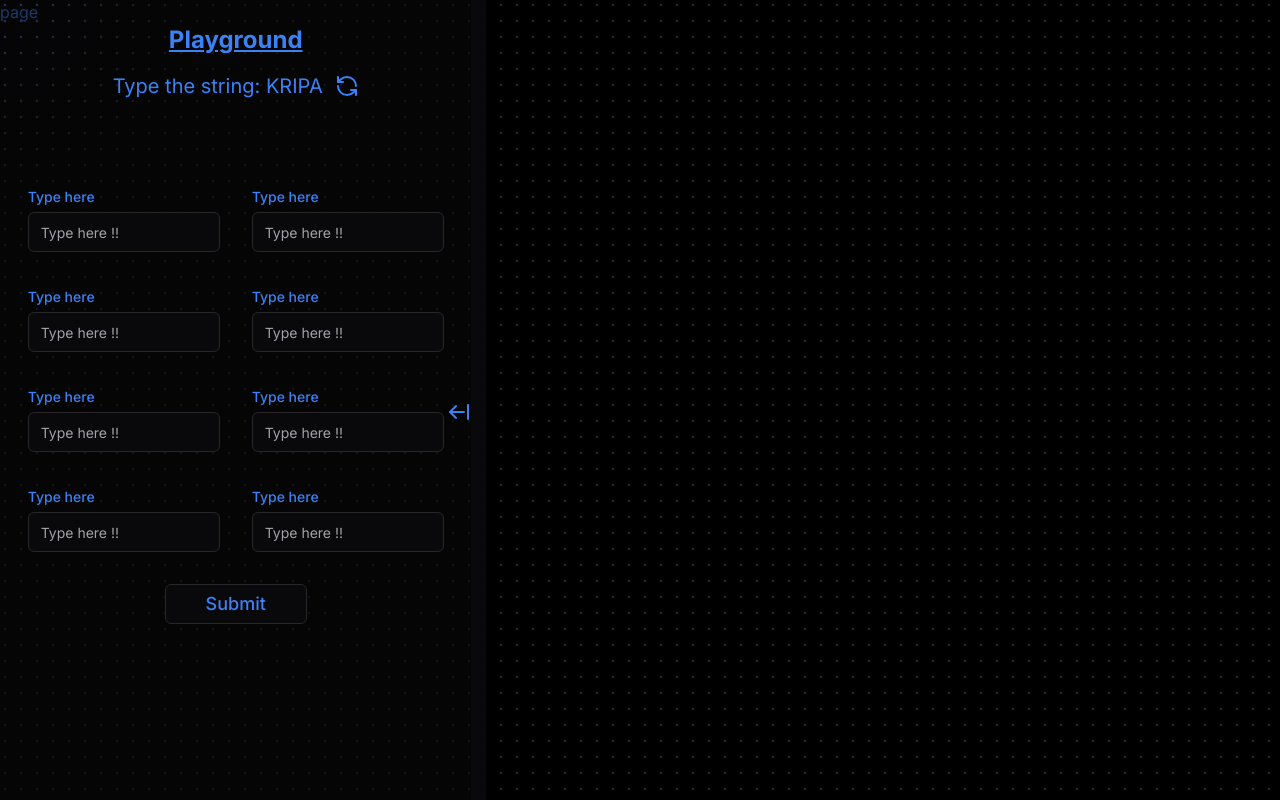
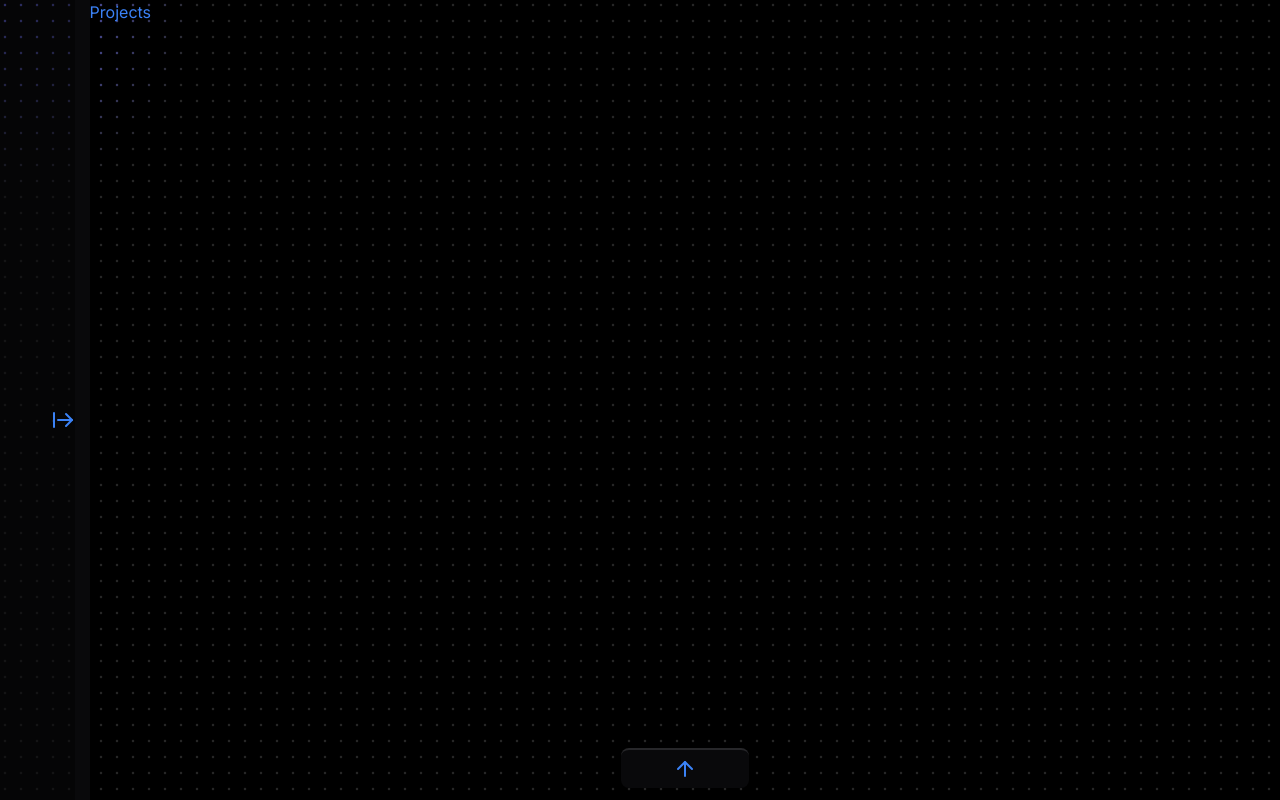
Before and after one commit to 07kundan/next-portfolio, a Next.js app: page /projects in a window 1280 px wide. Built offline with nearby package versions, Linux system fonts and the light colour scheme.

Commit message:
worked on funtionality, and fixed layout issue

```diff
--- a/src/app/(app)/profile/page.tsx
+++ b/src/app/(app)/profile/page.tsx
@@ -31,7 +31,8 @@ function page() {
 
   return (
     <div className=" py-8">
-      <FocusCards cards={cards} />
+      {/* <FocusCards cards={cards} /> */}
+      Profile
     </div>
   );
 }
--- a/src/app/(app)/projects/page.tsx
+++ b/src/app/(app)/projects/page.tsx
@@ -6,7 +6,7 @@ import { motion } from "framer-motion";
 function Page() {
   const dragableArea = useRef(null);
 
-  return <div className="">page</div>;
+  return <div className="">Projects</div>;
 }
 
 export default Page;
--- a/src/app/(app)/skills/page.tsx
+++ b/src/app/(app)/skills/page.tsx
@@ -40,7 +40,7 @@ import React, { useEffect, useState } from "react";
 // }
 
 function page() {
-  return <div>page</div>;
+  return <div>Skills</div>;
 }
 
 export default page;
--- a/src/app/layout.tsx
+++ b/src/app/layout.tsx
@@ -4,6 +4,7 @@ import "./globals.css";
 import { HeroHighlightComponent } from "@/components/hero-highlight/HeroHighlightComponent";
 import PlayGroundComponent from "@/components/playground/PlayGroundComponent";
 import App from "@/components/app";
+import ChildrenComponent from "@/components/child-component/ChildrenComponent";
 
 const inter = Inter({ subsets: ["latin"] });
 
@@ -21,7 +22,7 @@ export default function RootLayout({
             <div className="">
               <PlayGroundComponent className="fixed top-0 left-0  bg-zinc-950/60 border-r-[1.2vw] border-zinc-950" />
             </div>
-            <div className="">{children}</div>
+            <ChildrenComponent>{children}</ChildrenComponent>
           </App>
         </div>
 
--- a/src/app/page.tsx
+++ b/src/app/page.tsx
@@ -1,25 +1,8 @@
 "use client";
 import DragPlate from "@/components/drag-plate/DragPlate";
-import { RootState } from "@/lib/store";
-import { cn } from "@/lib/utils";
-import { useSelector } from "react-redux";
 
 export default function Home({ className }: { className: string }) {
-  const playgroundIsActive: Boolean = useSelector(
-    (state: RootState) => state.playgroud.isActive
-  );
   return (
-    <div
-      style={{
-        transitionProperty: "all",
-        transitionTimingFunction: "cubicBezier(0.4, 0, 0.2, 1)",
-        transitionDuration: "400ms",
-      }}
-      className={cn(
-        playgroundIsActive ? "w-[62vw]" : "w-[93vw]",
-        "absolute right-0 "
-      )}
-    >
     <div className="h-screen">
       <h2 className="px-6 ml-44 font-bold text-2xl h-[10%] inline-flex items-center ">
         <span className=" px-5 py-2 rounded-2xl bg-blue-700/40">
@@ -32,6 +15,5 @@ export default function Home({ className }: { className: string }) {
         <DragPlate className="bg-blue-800/20 outline outline-1 outline-blue-600/60 " />
       </div>
     </div>
-    </div>
   );
 }
--- /dev/null
+++ b/src/components/child-component/ChildrenComponent.tsx
@@ -0,0 +1,118 @@
+"use client";
+import { setIsActive } from "@/lib/features/playground.slice";
+import { RootState } from "@/lib/store";
+import { cn } from "@/lib/utils";
+import { ArrowDown, ArrowUpToLine } from "lucide-react";
+import { usePathname } from "next/navigation";
+import React, { useEffect, useState } from "react";
+import { useDispatch, useSelector } from "react-redux";
+import DragPlate from "../drag-plate/DragPlate";
+import { toggleTriggered } from "@/lib/features/svgPosition.slice";
+
+function ChildrenComponent({ children }: { children: React.ReactNode }) {
+  const [dragPlateIsActive, setDragPlateIsActive] = useState<boolean>(false);
+  const [isVisible, setIsVisible] = useState<boolean>(false);
+  const playgroundIsActive: Boolean = useSelector(
+    (state: RootState) => state.playgroud.isActive
+  );
+  const dispatch = useDispatch();
+  const pathname = usePathname();
+  useEffect(() => {
+    // console.log("printing");
+    // console.log(pathname);
+    if (pathname === "/") {
+      setIsVisible(false);
+    } else {
+      setIsVisible(true);
+    }
+    dispatch(setIsActive(pathname));
+  }, [pathname]);
+
+  const handleToggle = () => {
+    setDragPlateIsActive((prev) => !prev);
+  };
+
+  const handleAnimationEnd = () => {
+    dispatch(toggleTriggered());
+  };
+  return (
+    <div
+      onAnimationEnd={handleAnimationEnd}
+      style={{
+        transitionProperty: "all",
+        transitionTimingFunction: "cubicBezier(0.4, 0, 0.2, 1)",
+        transitionDuration: "400ms",
+      }}
+      className={cn(
+        playgroundIsActive ? "w-[62vw]" : "w-[93vw]",
+        "absolute right-0 h-screen"
+      )}
+    >
+      {/*  bottom dragPlate */}
+      <div className={cn(isVisible ? "block" : "hidden")}>
+        <div
+          onAnimationEnd={handleAnimationEnd}
+          style={{
+            transitionProperty: "all",
+            transitionTimingFunction: dragPlateIsActive ? "linear" : "linear",
+            transitionDuration: "300ms",
+          }}
+          className={cn(
+            dragPlateIsActive
+              ? "h-[50vh] border-2 border-b-0 rounded-md border-zinc-800"
+              : "h-[6vh] border-none",
+            "absolute bottom-1 left-1/2 -translate-x-1/2 w-[25vw] flex items-end "
+          )}
+        >
+          {/* top button */}
+          <div
+            style={{
+              transitionProperty: "all",
+              transitionTimingFunction: "cubicBezier(0.4, 0, 0.2, 1)",
+              transitionDuration: "300ms",
+            }}
+            className={cn(
+              dragPlateIsActive ? "border-none" : "border-t-2",
+              "w-2/5 h-[5vh] flex justify-center items-center absolute top-0 left-1/2 -translate-x-1/2  border-zinc-800 rounded-lg  bg-zinc-950 "
+            )}
+          >
+            <button
+              style={{
+                transitionProperty: "all",
+                transitionTimingFunction: "cubicBezier(0.4, 0, 0.2, 1)",
+                transitionDuration: "400ms",
+              }}
+              className={cn(
+                dragPlateIsActive ? "rotate-0" : "-rotate-180",
+                " pointer-events-auto"
+              )}
+              onClick={handleToggle}
+            >
+              <ArrowDown />
+            </button>
+          </div>
+
+          <div
+            style={{
+              transitionProperty: "opacity",
+              transitionTimingFunction: dragPlateIsActive
+                ? "step-end"
+                : "linear",
+              transitionDuration: "250ms",
+            }}
+            className={cn(
+              dragPlateIsActive ? "opacity-100" : "opacity-0",
+              "h-[44vh] w-full flex items-center justify-center "
+            )}
+          >
+            <DragPlate className="w-[38vh] h-[38vh] bg-blue-800/20 outline outline-1 outline-blue-600/60 text-xs" />
+          </div>
+        </div>
+      </div>
+
+      <div>{children}</div>
+    </div>
+  );
+}
+
+export default ChildrenComponent;
--- a/src/components/playground/PlayGroundComponent.tsx
+++ b/src/components/playground/PlayGroundComponent.tsx
@@ -18,6 +18,7 @@ import { cn } from "@/lib/utils";
 import { AppDispatch, RootState } from "@/lib/store";
 import { setIsActive } from "@/lib/features/playground.slice";
 import { useDispatch, useSelector } from "react-redux";
+import { toggleTriggered } from "@/lib/features/svgPosition.slice";
 
 const formSchmea = z.object({
   answerBox: z
@@ -163,12 +164,16 @@ function SubComponent({
       e.preventDefault();
     }
   }
-  function handleClosePlayGround() {
-    dispatch(setIsActive());
+  function handleTogglePlayground() {
+    dispatch(setIsActive("toggle"));
   }
+  const handleAnimationEnd = () => {
+    dispatch(toggleTriggered());
+  };
 
   return (
     <div
+      onAnimationEnd={handleAnimationEnd}
       style={{
         transitionProperty: "all",
         transitionTimingFunction: "cubicBezier(0.4, 0, 0.2, 1)",
@@ -188,9 +193,9 @@ function SubComponent({
         }}
         className={cn(
           playgroundIsActive ? "rotate-0" : "-rotate-180",
-          "absolute right-0 top-1/2 z-40"
+          "absolute -right-2 p-2 top-1/2 z-40 pointer-events-auto"
         )}
-        onClick={handleClosePlayGround}
+        onClick={handleTogglePlayground}
       >
         <ArrowLeftFromLine />
       </button>
@@ -210,7 +215,7 @@ function SubComponent({
           </h1>
           <h2 className="flex gap-3 justify-center py- text-xl py-2 ">
             Type the string: {stringToCheck}{" "}
-            <button onClick={toSetGuessString}>
+            <button onClick={toSetGuessString} className="pointer-events-auto">
               <RefreshCcw />
             </button>
           </h2>
@@ -271,7 +276,7 @@ function SubComponent({
                   );
                 })}
               <Button
-                className="px-10 text-lg hover:bg-zinc-950 hover:text-blue-700"
+                className="px-10 text-lg hover:bg-zinc-950 hover:text-blue-700 pointer-events-auto"
                 variant={"outline"}
                 type="submit"
               >
--- a/src/lib/features/playground.slice.ts
+++ b/src/lib/features/playground.slice.ts
@@ -7,9 +7,18 @@ const playgroundSlice = createSlice({
   },
 
   reducers: {
-    setIsActive: (state) => {
-      state.isActive = !state.isActive;
-      // console.log(state.isActive);
+    setIsActive: (state, action) => {
+      // console.log("payload", action.payload);
+
+      if (action.payload === "toggle") {
+        state.isActive = !state.isActive;
+      } else {
+        if (action.payload === "/") {
+          state.isActive = true;
+        } else {
+          state.isActive = false;
+        }
+      }
     },
   },
 });
--- /dev/null
+++ b/src/lib/features/svgPosition.slice.ts
@@ -0,0 +1,18 @@
+import { createSlice } from "@reduxjs/toolkit";
+import { animate } from "framer-motion";
+
+const svgPositionSlice = createSlice({
+  name: "svgPosition",
+  initialState: {
+    triggered: true,
+  },
+
+  reducers: {
+    toggleTriggered: (state) => {
+      state.triggered = !state.triggered;
+    },
+  },
+});
+
+export const { toggleTriggered } = svgPositionSlice.actions;
+export default svgPositionSlice.reducer;
--- a/src/lib/store.ts
+++ b/src/lib/store.ts
@@ -1,10 +1,12 @@
 import { configureStore } from "@reduxjs/toolkit";
 import playgroundSlice from "./features/playground.slice";
+import svgPositionSlice from "./features/svgPosition.slice";
 
 export const makeStore = () => {
   return configureStore({
     reducer: {
       playgroud: playgroundSlice,
+      svgPosition: svgPositionSlice,
     },
   });
 };
--- a/src/lib/utils.ts
+++ b/src/lib/utils.ts
@@ -1,6 +1,6 @@
-import { type ClassValue, clsx } from "clsx"
-import { twMerge } from "tailwind-merge"
+import { type ClassValue, clsx } from "clsx";
+import { twMerge } from "tailwind-merge";
 
 export function cn(...inputs: ClassValue[]) {
-  return twMerge(clsx(inputs))
+  return twMerge(clsx(inputs));
 }
```
Also changed, not shown: src/components/drag-plate/DragPlate.tsx (+38 -33 lines). Lines whose indentation alone changed are shown as unchanged.
